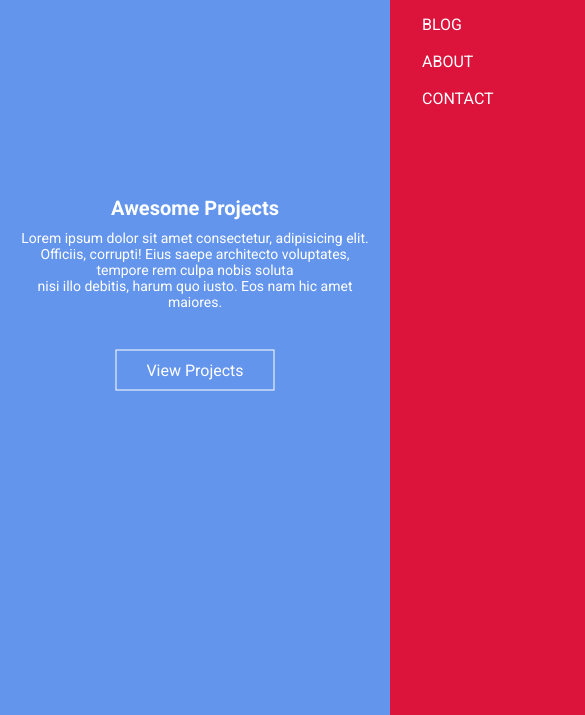
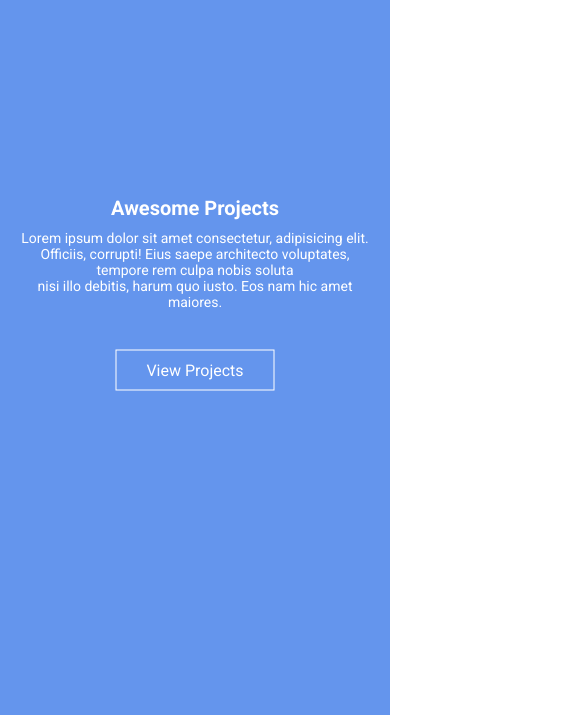
Before and after one commit to shourtugal/shourtugal.github.io, a plain HTML site: page index.html in a window 390 px wide. Shown: the part 129-844 px from the top of the page, 585 px wide, since content can reach past the window. Drawn offline with Linux system fonts and the light colour scheme; a web font is replaced by a local one.

Commit message:
fixed menu bug

```diff
--- a/style.css
+++ b/style.css
@@ -93,12 +93,12 @@ nav .fa-solid {
     display: block;
   }
   .nav-links {
-    position: absolute;
+    position: fixed;
     background-color: crimson;
     height: 100vh;
     width: 200px;
     top: 0;
-    right: -200px;
+    right: -100vh;
     text-align: left;
     z-index: 2;
     transition: 0.5s;
```
